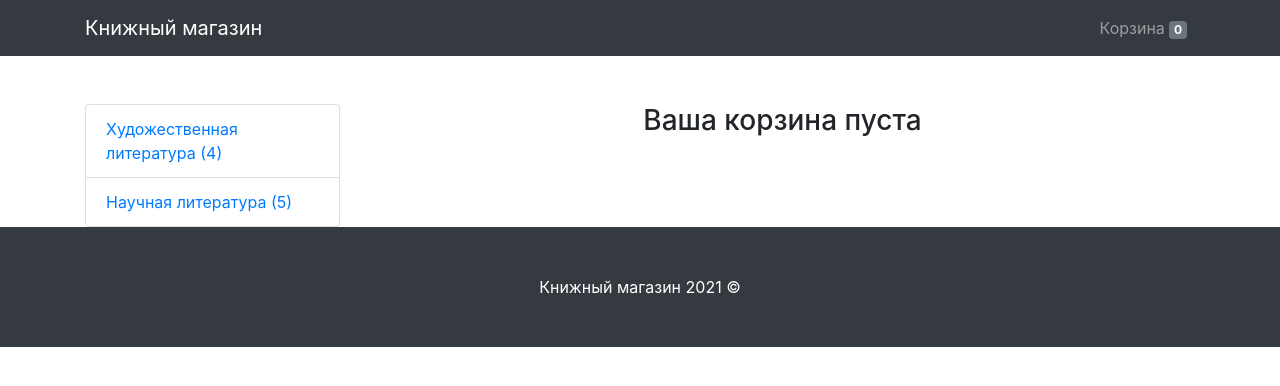
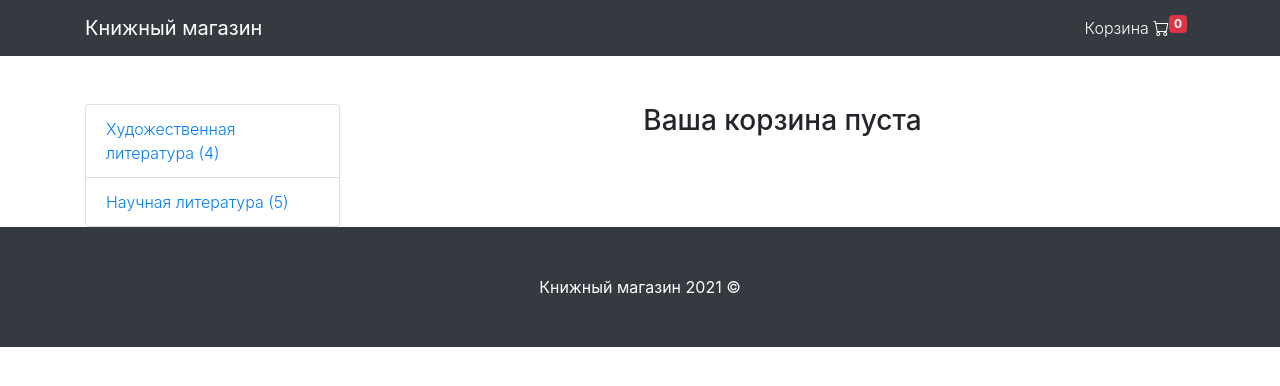
Before and after one commit to dark-tulip/django-shop, a Django app: page /cart/ in a window 1280 px wide. Shown: the top 386 px of the page. Run offline with Django 3.2, Linux system fonts and the light colour scheme; data comes from the database, SQL or seed files in the repository; both versions use the stored data as it was after the commit; data that the repository does not hold is empty; some libraries are stand-ins or nearby versions.

Commit message:
fixed dome cart styles

```diff
--- a/mainapp/templates/base.html
+++ b/mainapp/templates/base.html
@@ -8,14 +8,17 @@
 	<meta name="description" content="" />
 	<meta name="author" content="" />
 
-	<title>Shop Homepage - Start Bootstrap Template</title>
+	<title>Shop Homepage</title>
 
 	<!-- Bootstrap core CSS -->
 	<link rel="stylesheet" href="https://maxcdn.bootstrapcdn.com/bootstrap/4.0.0/css/bootstrap.min.css"
 		integrity="sha384-Gn5384xqQ1aoWXA+058RXPxPg6fy4IWvTNh0E263XmFcJlSAwiGgFAW/dAiS6JXm" crossorigin="anonymous" />
 
 	<!-- Custom styles for this template -->
-	<link href="css/shop-homepage.css" rel="stylesheet" />
+	<!-- <link href="css/shop-homepage.css" rel="stylesheet" /> -->
+
+	<!-- Bootstrap Font Icon CSS -->
+	<link rel="stylesheet" href="https://cdn.jsdelivr.net/npm/bootstrap-icons@1.5.0/font/bootstrap-icons.css">
 </head>
 
 <style>
@@ -35,9 +38,12 @@
 			</button>
 			<div class="collapse navbar-collapse" id="navbarResponsive">
 				<ul class="navbar-nav ml-auto">
+
 					<li class="nav-item">
-						<a class="nav-link" href="{% url 'cart' %}">Корзина <span
-								class="badge badge-secondary badge-primary">{{ cart.products.count }}</span></a>
+
+						<a class="nav-link font-weight-light text-white" href="{% url 'cart' %}">Корзина
+							<i class="bi bi-cart"></i><sup class="badge badge-danger">{{ cart.products.count }}</sup>
+						</a>
 					</li>
 				</ul>
 			</div>
@@ -48,7 +54,7 @@
 	<div class="container">
 		<div class="row">
 			<div class="col-lg-3 mt-5">
-				<div class="list-group">
+				<div class="list-group font-weight-light">
 					{% for category in categories %}
 					<a href="{{ category.url }}" class="list-group-item">{{ category.name }} ({{ category.count }})</a>
 					{% endfor %}
@@ -102,7 +108,7 @@
 							<a href="{{ product.get_absolute_url }}"><img class="card-img-top"
 									src="{{ product.image.url }}" alt="" /></a>
 							<div class="card-body">
-								<h4 class="card-title">
+								<h4 class="card-title font-weight-light">
 									<a href="{{ product.get_absolute_url }}">{{ product.title }}</a>
 								</h4>
 								<h5>{{ product.price }} руб.</h5>
--- a/mainapp/templates/cart.html
+++ b/mainapp/templates/cart.html
@@ -18,6 +18,7 @@
 {% if cart.products.count %}
 <table class="table">
     <thead>
+
         <tr>
             <th scope="col">Наименование товара</th>
             <th scope="col">Изображение</th>
@@ -26,6 +27,7 @@
             <th scope="col">Общая цена</th>
             <th scope="col">Действия</th>
         </tr>
+
     </thead>
     <tbody>
     {% for item in cart.products.all %}
@@ -34,23 +36,28 @@
             <td class="w-25"><img src="{{ item.content_object.image.url }}" class="img-fluid"></td>
             <td>{{ item.content_object.price }}</td>
             <td>
-                <form action="{% url 'change_qty' ct_model=item.content_object.get_model_name slug=item.content_object.slug %}" method="POST">
+                <form class="form-inline" action="{% url 'change_qty' ct_model=item.content_object.get_model_name slug=item.content_object.slug %}" method="POST">
                     {% csrf_token %}
-                    <input type="number" class="form-control" name="qty" style="width: 70px;" min="1" max="1000" value="{{ item.qty }}" id="qty">
-                    <br>
-                    <input type="submit" class="btn btn-primary" value="Изменить кол-во">
+                    <input type="number" class="form-control col-md-8" name="qty" min="1" max="1000" style="width: 120px;" value="{{ item.qty }}" id="qty">
+                    <button type="submit" class="btn font-weight-light col-md-4 " title="Изменить количество">
+                        <i  class="bi bi-pencil"></i>
+                    </button>
                 </form>
             </td>
             <td>{{ item.final_price }}</td>
-            <td><a href="{% url 'delete_from_cart' ct_model=item.content_object.get_model_name slug=item.content_object.slug %}"><button class="btn btn-danger">Удалить из корзины</button></a></td>
+            <td>
+                <a href="{% url 'delete_from_cart' ct_model=item.content_object.get_model_name slug=item.content_object.slug %}">
+                    <button class="btn btn-danger font-weight-light"><i class="bi-trash-fill"></i> Удалить товар</button>
+                </a>
+            </td>
         </tr>
     {% endfor %}
     <tr>
         <td colspan='2'></td>
-        <td>Итого</td>
-        <td>{{ cart.total_products }}</td>
+        <td class="font-weight-bold">Итого</td>
+        <td class="font-weight-bold">{{ cart.total_products }}</td>
         <td><strong> {{ cart.final_price }} </strong></td>
-        <td><a href="{% url 'checkout' %}"><button class="btn btn-primary">Перейти к оформлению</button></a></td>
+        <td><a href="{% url 'checkout' %}"><button class="btn btn-success">Перейти к оформлению</button></a></td>
     </tr>
     </tbody>
   </table>
--- a/mainapp/templates/category_detail.html
+++ b/mainapp/templates/category_detail.html
@@ -19,7 +19,7 @@
             <div class="card-body p-4">
                 <div class="text-center">
                     <!-- Product name-->
-                    <h5 class="fw-bolder">
+                    <h5 class="font-weight-light">
                         <a href="{{ product.get_absolute_url }}">
                             {{ product.title }}
                         </a>
--- a/mainapp/templates/product_detail.html
+++ b/mainapp/templates/product_detail.html
@@ -18,8 +18,8 @@
 
     <div class="col-md-8">
         <h3>{{ product.title }}</h3>
-        <p>Цена: {{ product.price }} тг.</p>
-        <p>Описание: {{ product.description }}</p>
+        <p class="font-weight-bold">Цена: {{ product.price }} тг.</p>
+        <p class="font-weight-light">Описание: {{ product.description }}</p>
         <hr>
         <a href="{% url 'add_to_cart' ct_model=ct_model slug=product.slug %}">
         <button class='btn btn-danger'>Добавить в корзину</button>
```
Also changed, not shown: db.sqlite3.
